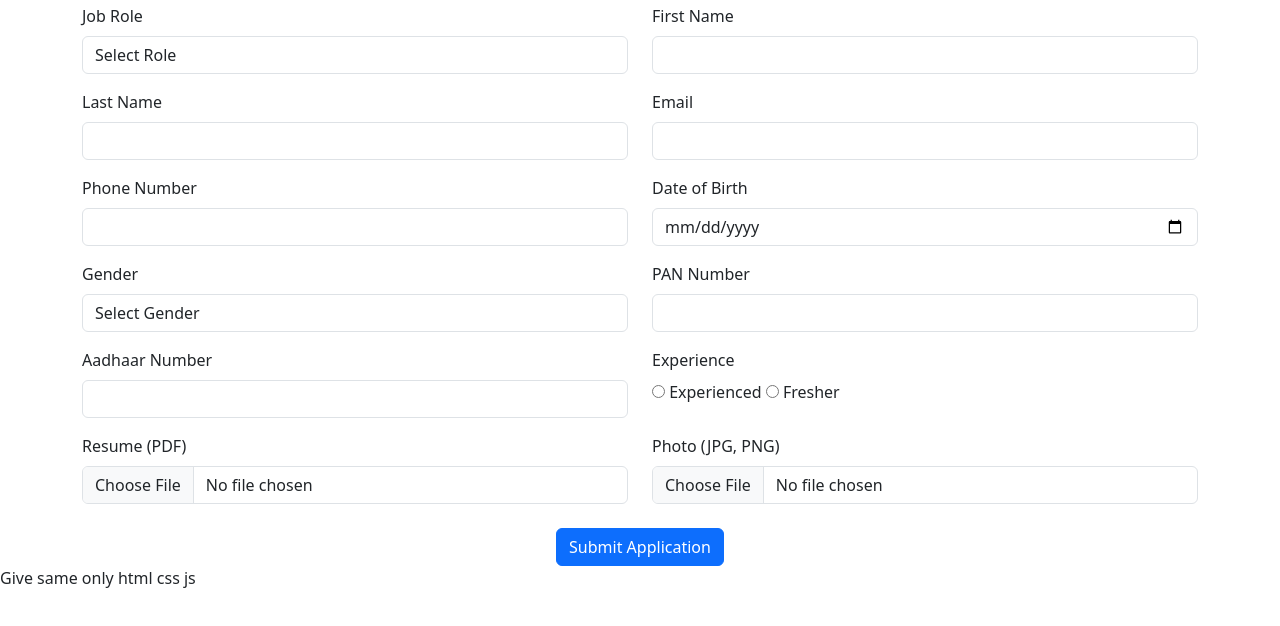
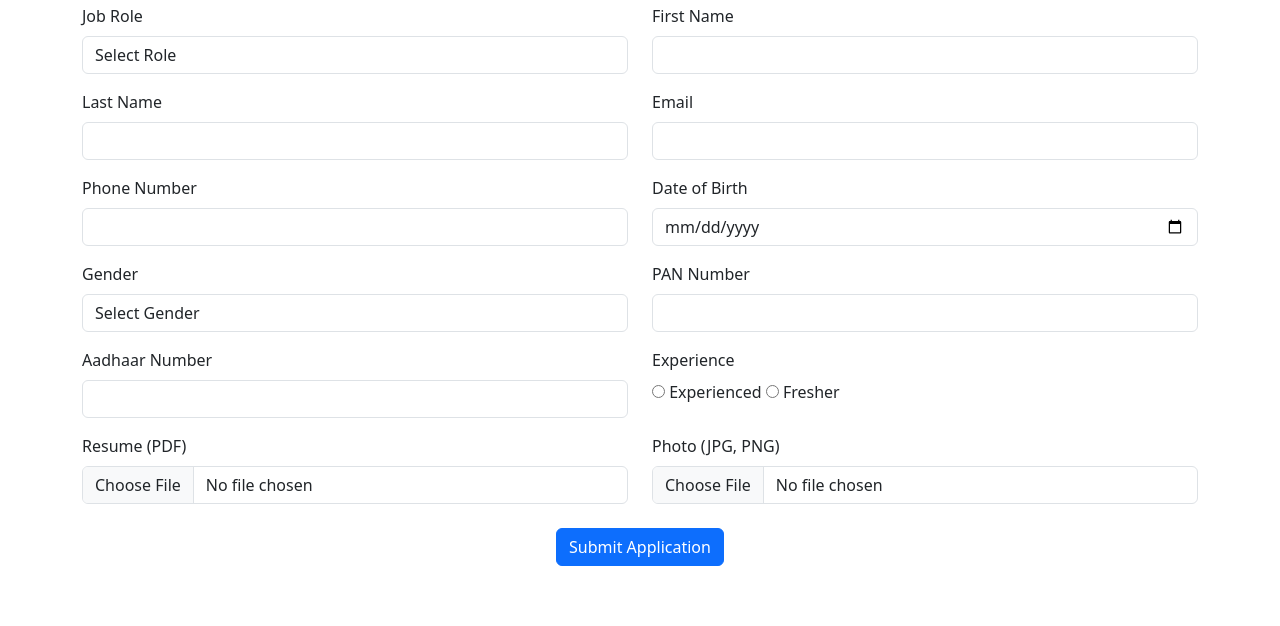
Before and after one commit to Prabas2588/jobportial, a plain HTML site: page index.html in a window 1280 px wide. Shown: the part 90-716 px from the top of the page. Drawn offline with nearby package versions, Linux system fonts and the light colour scheme.

Commit message:
Update index.html

```diff
--- a/index.html
+++ b/index.html
@@ -107,5 +107,3 @@
     </script>
 </body>
 </html>
-
-Give same only html css js
```
